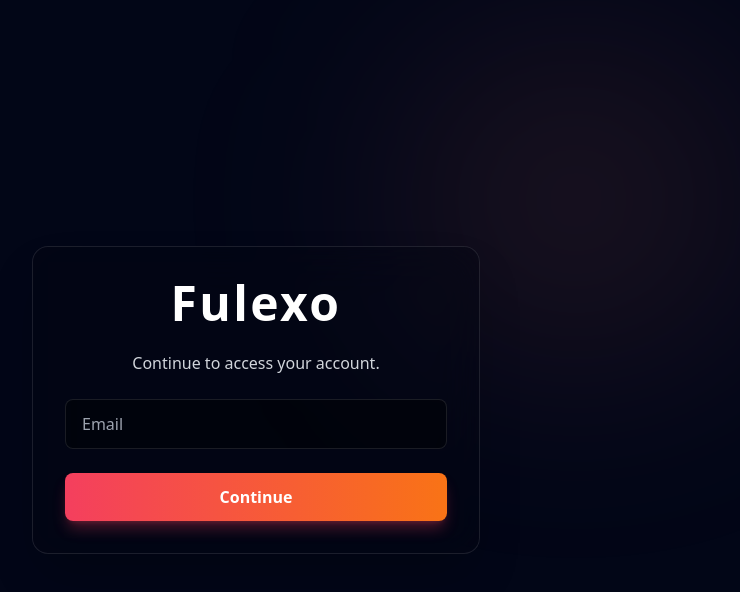
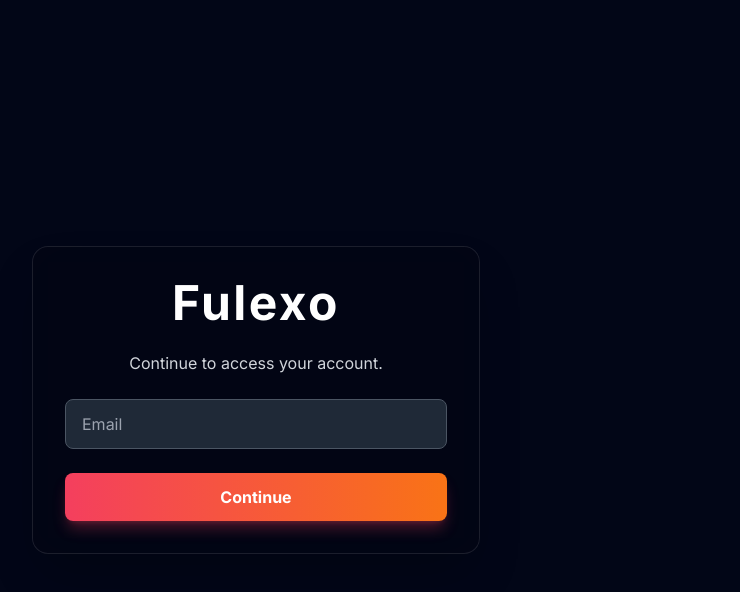
Before and after one commit to ademisler/OpenCommerce, a Next.js app: page /login in a window 1280 px wide. Shown: the top 592 px of the page, without its empty margins (384-1124 px from the left). Built offline with nearby package versions, Linux system fonts and the light colour scheme; no server answers.

Commit message:
Remove login page illustration

```diff
--- a/src/components/Layout.tsx
+++ b/src/components/Layout.tsx
@@ -108,6 +108,9 @@ const Layout: React.FC<Props> = ({ children, title }) => {
       </header>
       )}
       <main className="flex-1 p-4 container mx-auto">{children}</main>
+      <footer className="text-center py-4 text-sm text-gray-500 dark:text-gray-400">
+        © {new Date().getFullYear()} Fulexo
+      </footer>
       </div>
     </>
   );
--- a/src/pages/_document.tsx
+++ b/src/pages/_document.tsx
@@ -5,6 +5,12 @@ export default function Document() {
     <Html lang="en">
       <Head>
         <link rel="icon" href="/favicon.svg" />
+        <link rel="preconnect" href="https://fonts.googleapis.com" />
+        <link rel="preconnect" href="https://fonts.gstatic.com" crossOrigin="" />
+        <link
+          href="https://fonts.googleapis.com/css2?family=Inter:wght@400;500;700&display=swap"
+          rel="stylesheet"
+        />
       </Head>
       <body>
         <Main />
--- a/src/pages/login.tsx
+++ b/src/pages/login.tsx
@@ -65,7 +65,7 @@ export default function Login() {
       <Head>
         <title>{`${t('login')} - Fulexo`}</title>
       </Head>
-      <div className="bg-slate-950 text-white min-h-screen flex items-center justify-center p-4 overflow-hidden">
+      <div className="bg-slate-950 text-white min-h-screen flex items-center justify-center p-4 overflow-hidden relative">
         <div className="relative z-10 w-full max-w-md mx-auto">
           <div className="bg-gray-950/40 backdrop-blur-xl border border-white/10 rounded-2xl shadow-2xl p-6 sm:p-8">
             <div className="text-center mb-6">
--- a/src/styles/globals.css
+++ b/src/styles/globals.css
@@ -3,5 +3,16 @@
 @tailwind utilities;
 
 body {
-  @apply bg-slate-50 text-gray-900 dark:bg-slate-950 dark:text-gray-100;
+  @apply bg-slate-50 text-gray-900 dark:bg-slate-950 dark:text-gray-100 font-sans;
+  font-family: 'Inter', sans-serif;
 }
+
+input,
+textarea,
+select {
+  @apply border border-gray-300 dark:border-gray-600 bg-white dark:bg-gray-800 text-gray-700 dark:text-gray-200 rounded-md p-2 focus:outline-none focus:ring-2 focus:ring-rose-500;
+}
+
+button {
+  @apply transition-colors;
+}
--- a/tailwind.config.js
+++ b/tailwind.config.js
@@ -6,7 +6,11 @@ module.exports = {
   ],
   darkMode: 'class',
   theme: {
-    extend: {},
+    extend: {
+      fontFamily: {
+        sans: ['Inter', 'ui-sans-serif', 'system-ui', 'sans-serif'],
+      },
+    },
   },
   plugins: [],
 };
```
